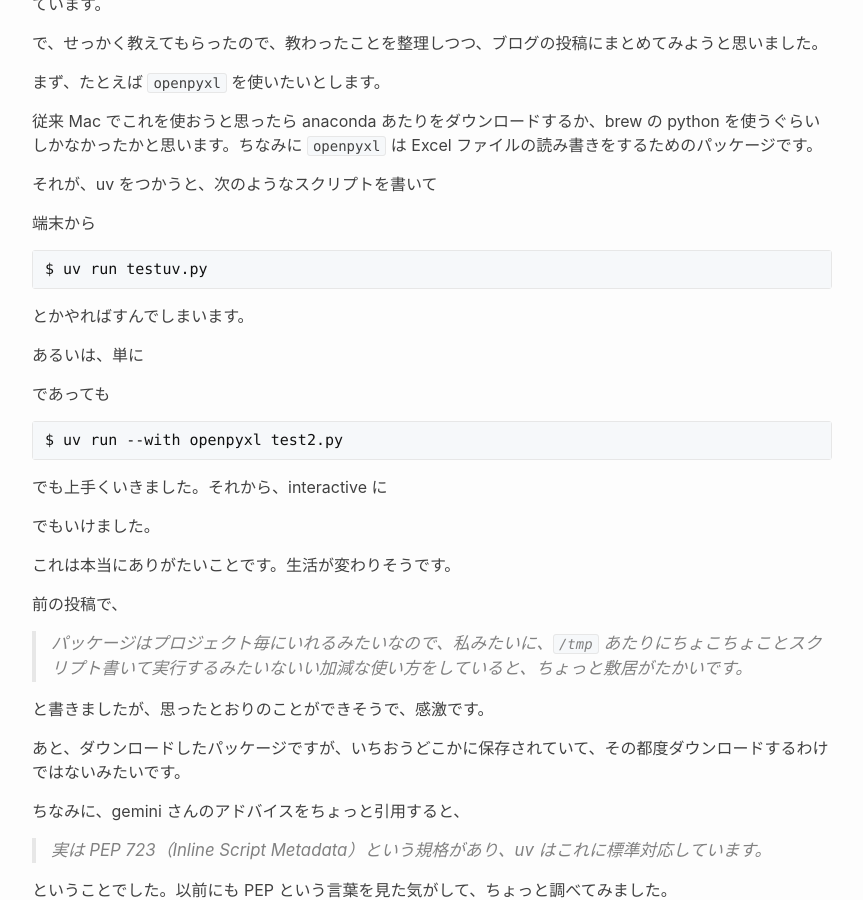
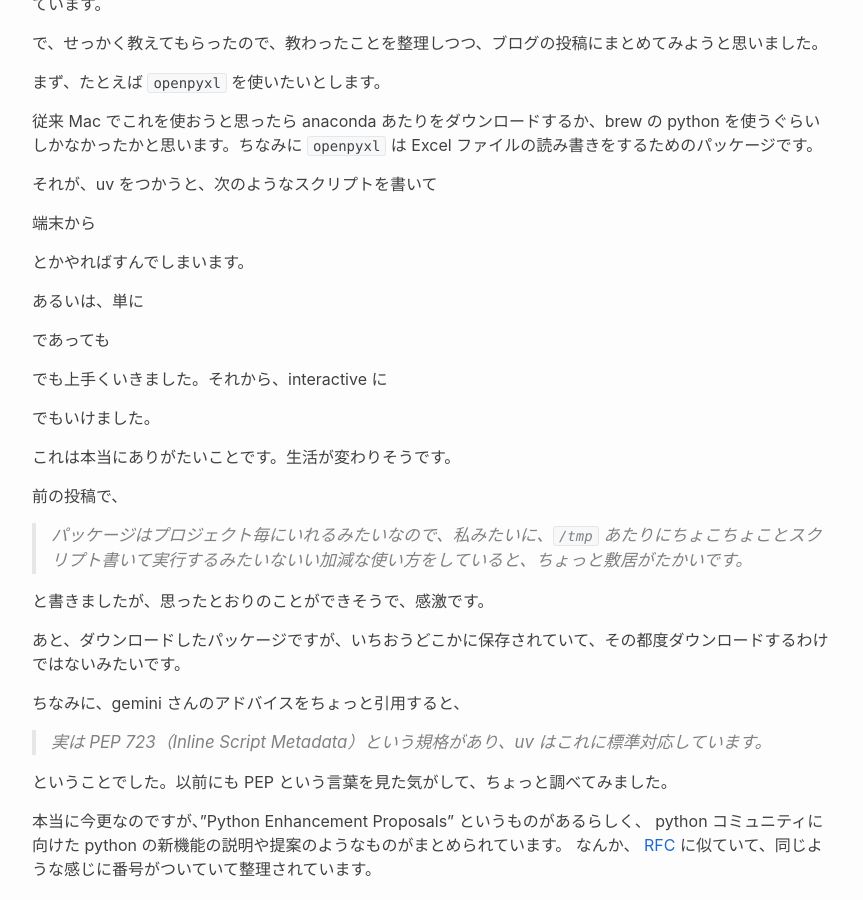
Before and after one commit to eiu2/eiu2.github.com, a Jekyll site: the page built from _posts/2026-08-29-python.md, in a window 1280 px wide and 900 px high, scrolled down 363 px. Shown: the whole window, without its empty margins (208-1071 px from the left). Built offline with Jekyll 4.4.1, drawn with Linux system fonts in a browser that asks for light colours; nearby versions of some CDN libraries; some of the changed text lies outside the part shown.

Commit message:
Update 2026-08-29-python.md

```diff
--- a/_posts/2026-08-29-python.md
+++ b/_posts/2026-08-29-python.md
@@ -21,9 +21,6 @@ gemini さんから教えてもらいました。
 
 端末から
 
-~~~
-$ uv run testuv.py
-~~~
 
 とかやればすんでしまいます。
 
@@ -33,9 +30,6 @@ $ uv run testuv.py
 
 であっても
 
-~~~
-$ uv run --with openpyxl test2.py
-~~~
 
 でも上手くいきました。それから、interactive に
 
@@ -105,8 +99,6 @@ python コミュニティに向けた python の新機能の説明や提案の
 これを標準のライブラリだけで対処するとなると結構面倒でしたが、これで楽勝ですね。
 
 **(2026/08/29 追記)** gemini さんによると
-~~~
-#!/usr/bin/env cargo eval --
-~~~
+
 のように shebang で `env` を使った場合、OS によっては複数の引数を解釈しない場合があると言われました。
 その場合には、`env` コマンドを使わず、`cargo-eval` コマンドを直接指定したほうがいいそうです。
```
